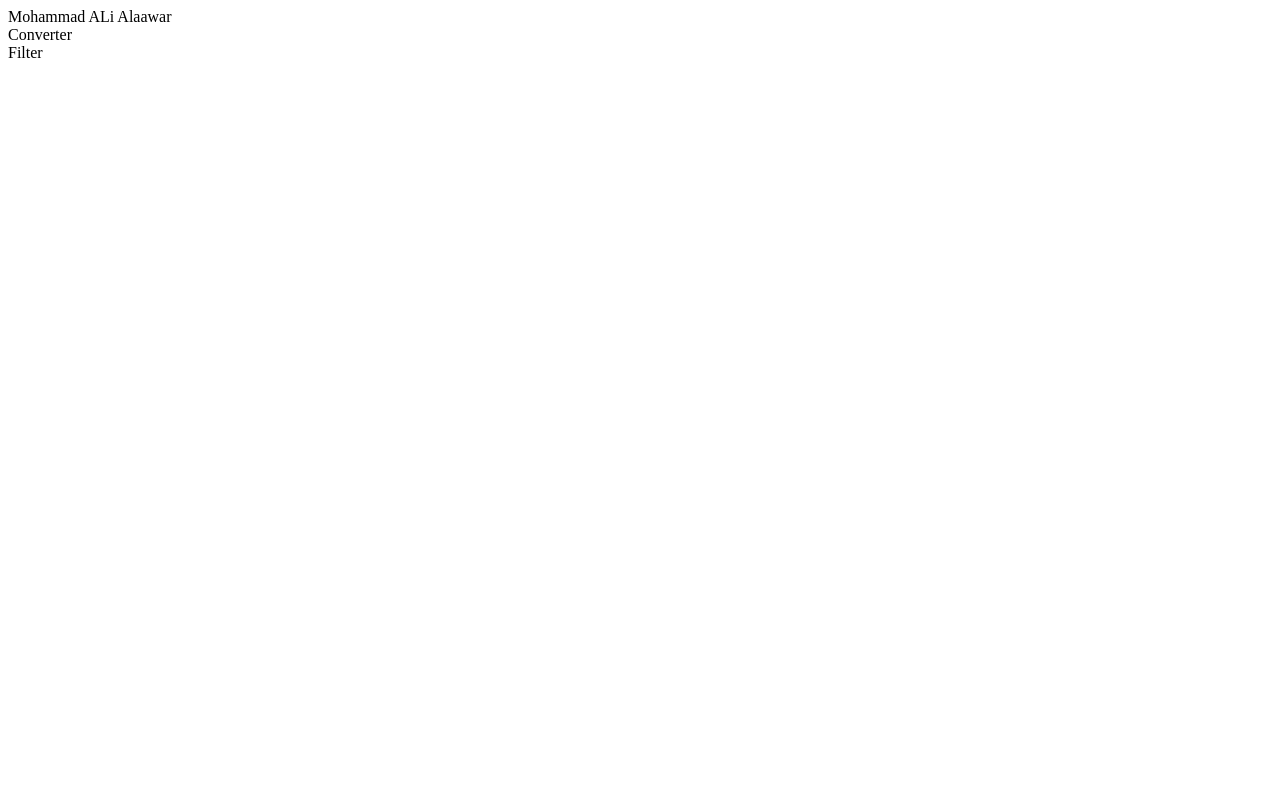
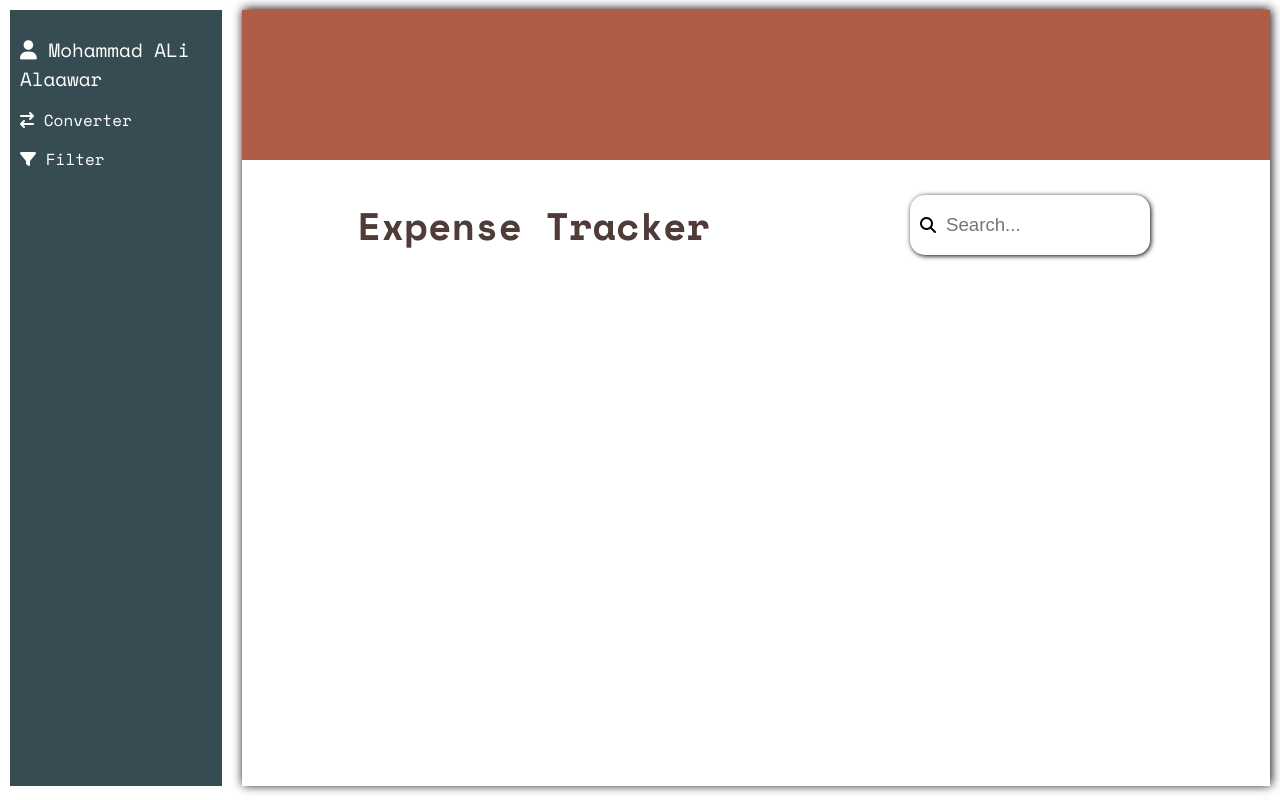
Before and after one commit to MhaamadAli/expenses-tracker, a plain HTML site: page index.html in a window 1280 px wide. Drawn offline with nearby package versions, Linux system fonts and the light colour scheme.

Commit message:
created dashboard section

```diff
--- a/index.html
+++ b/index.html
@@ -3,7 +3,13 @@
 <head>
     <meta charset="UTF-8">
     <meta name="viewport" content="width=device-width, initial-scale=1.0">
-    <title>Document</title>
+    <title>Expense Tracker</title>
+    <link rel="preconnect" href="https://fonts.googleapis.com">
+    <link rel="preconnect" href="https://fonts.gstatic.com" crossorigin>
+    <link href="https://fonts.googleapis.com/css2?family=Space+Mono:wght@400;700&display=swap" rel="stylesheet">
+    <link rel="stylesheet" href="https://cdnjs.cloudflare.com/ajax/libs/font-awesome/6.5.1/css/all.min.css">
+    <link rel="stylesheet" href="./styles/utilities.css">
+    <link rel="stylesheet" href="./styles/index.css">
 </head>
 <body>
     <section class="main flex-row m1 ">
@@ -21,6 +27,16 @@
                 Filter
             </div>
         </section>
+        <div class="w-100 m-left shadow">
+            <section class="upper-bar">
+            </section>
+            <section class="dashboard flex-row m-top1 center">
+                <h2 class="logo mono-bold f-big">Expense Tracker</h2>
+                <div class="search flex-row center">
+                    <i class="fa-solid fa-magnifying-glass m1"></i>
+                    <input type="text" placeholder="Search...">
+                </div>
+            </section>
     </section>
 </body>
 </html>
--- a/styles/index.css
+++ b/styles/index.css
@@ -8,3 +8,35 @@
     background-color: #374C52;
     color: white;
 }
+
+.main .upper-bar {
+    height: 150px;
+    width: 100%;
+    background-color: #B05D48;
+}
+.dashboard {
+    justify-content: space-between;
+
+    padding-top: 15px;
+}
+
+.dashboard .logo {
+    margin-left: 115px;
+    color: #4F3B37;
+}
+
+.dashboard .search {
+    height: 60px;
+    width: 240px;
+    background-color: #fff;
+    box-shadow: 1px 1px 5px;
+    border-radius: 15px;
+    margin-right: 120px;
+}
+
+input {
+    width: 100%;
+    font-size: 14pt;
+    outline:none;
+    border: 0px
+}
```
